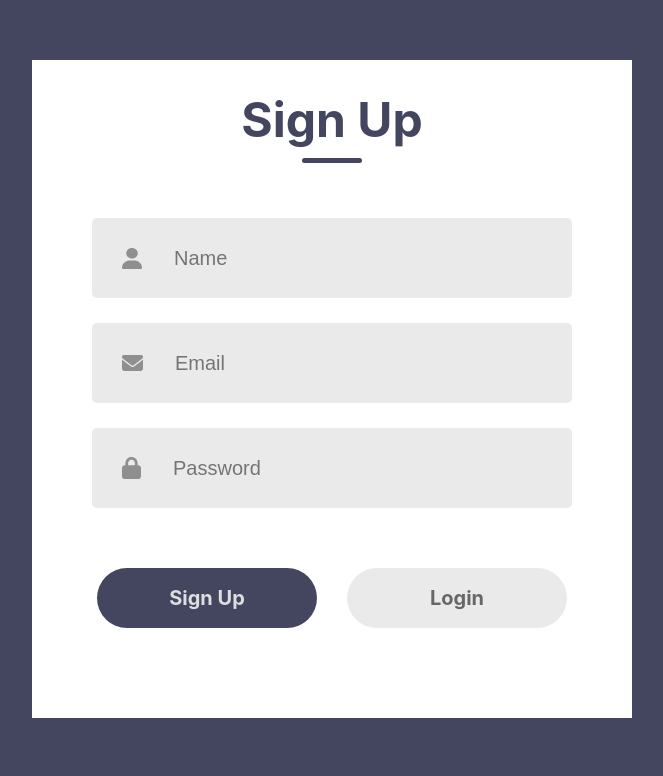
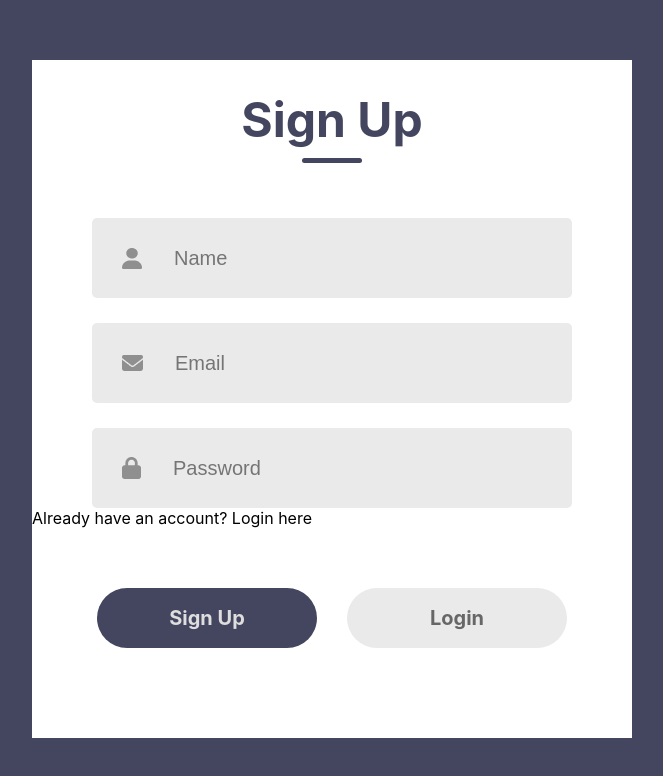
Before and after one commit to antiscoder/ParQue, a React (Create React App) app in the folder app/: page / in a window 1280 px wide. Shown: the part 140-916 px from the top of the page, without its empty margins (308-971 px from the left). Built offline with nearby package versions, Linux system fonts and the light colour scheme.

Commit message:
added an option to reroute to login page

```diff
--- a/app/src/Components/LoginSignup/LoginSignup.jsx
+++ b/app/src/Components/LoginSignup/LoginSignup.jsx
@@ -29,7 +29,19 @@ const [action,setAction] = useState("Sign Up");
                 <input type="password" placeholder="Password"/>
             </div>
         </div>
-        {action==="Sign Up"?<div></div>:<div className="forgot-password">Forgot Password? <span>Click Here</span></div>}
+{/* Render the "Forgot Password? Click Here" container on the Login page */}
+{action === "Login" ? (
+  <div className="forgot-password">
+    Forgot Password? <span>Click Here</span>
+  </div>
+) : null}
+
+{/* Render the "Already have an account? Login here" container on the Sign Up page */}
+{action === "Sign Up" ? (
+  <div className="login-here" onClick={() => setAction("Login")}>
+    Already have an account? <span>Login here</span>
+  </div>
+) : null}
         <div className="submit-container">
             <div className={action==="Login"?"submit grey":"submit"} onClick={()=>{setAction("Sign Up")}}>Sign Up</div>
             <div className={action==="Sign Up"?"submit grey":"submit"} onClick={()=>{setAction("Login")}}>Login</div>
```
